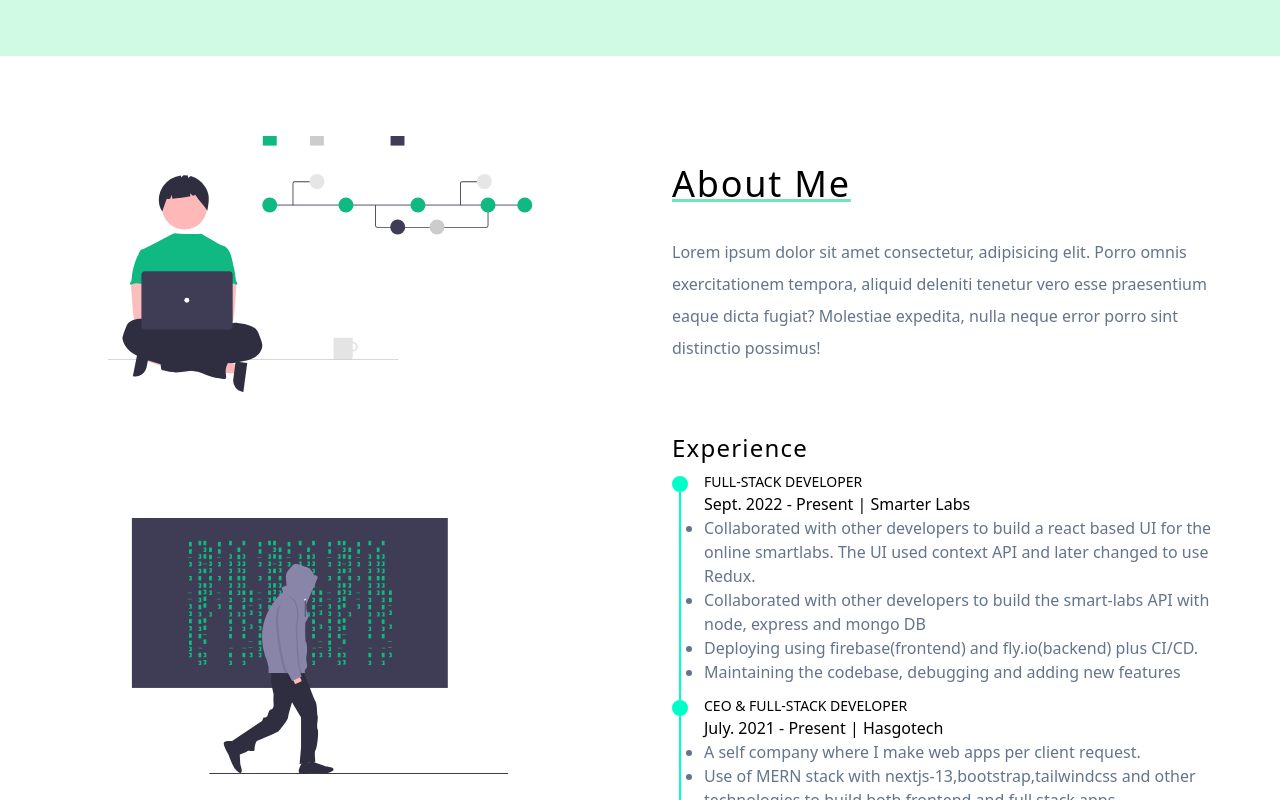
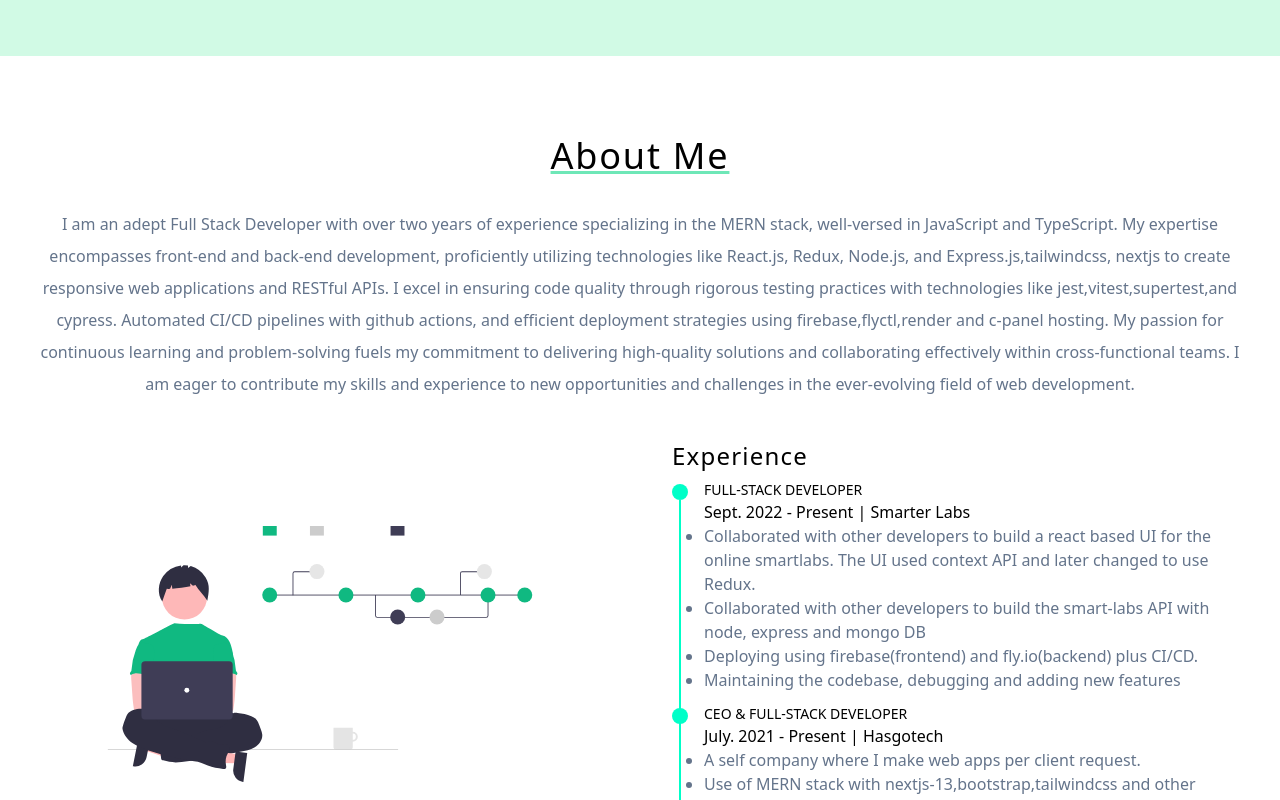
Before and after one commit to BulegaHassan/personal-porfolio, a React (Vite) app: page / in a window 1280 px wide. Shown: the part 620-1420 px from the top of the page. Built offline with nearby package versions, Linux system fonts and the light colour scheme.

Commit message:
modify components for testing adjust some code in componets to align with testing add data-testid attribute for testing

```diff
--- a/src/components/About.jsx
+++ b/src/components/About.jsx
@@ -4,19 +4,30 @@ const About = () => {
     <section
       className='bg-white pt-20 dark:bg-slate-800 dark:text-white dark:border-l-8 dark:border-emerald-100'
       id='about'
+      role='region'
     >
-      <div className='mx-auto max-w-7xl  px-8 grid  md:grid-cols-2 items-center gap-16'>
-        <img src={aboutSvg} className='w-full h-64' />
+      <div className='mx-auto max-w-7xl  px-8 grid  md:grid-cols-1 items-center gap-16'>
         <article>
-          <h2 className='text-4xl font-medium tracking-wider capitalize underline decoration-emerald-300 dark:decoration-dotted'>
+          <h2 role="heading" className='text-4xl font-medium tracking-wider text-center capitalize underline decoration-emerald-300 dark:decoration-dotted'>
             about me
           </h2>
 
-          <p className='text-slate-500 dark:text-slate-300 mt-8 leading-loose'>
-            Lorem ipsum dolor sit amet consectetur, adipisicing elit. Porro
-            omnis exercitationem tempora, aliquid deleniti tenetur vero esse
-            praesentium eaque dicta fugiat? Molestiae expedita, nulla neque
-            error porro sint distinctio possimus!
+          <p className='text-slate-500 md:text-center dark:text-slate-300 mt-8 leading-loose'>
+            I am an adept Full Stack Developer with over two years of experience
+            specializing in the MERN stack, well-versed in JavaScript and
+            TypeScript. My expertise encompasses front-end and back-end
+            development, proficiently utilizing technologies like React.js,
+            Redux, Node.js, and Express.js,tailwindcss, nextjs to create responsive web applications
+            and RESTful APIs. I excel in ensuring code quality through rigorous
+            testing practices with technologies like jest,vitest,supertest,and cypress.
+             Automated CI/CD pipelines with github actions, and efficient
+            deployment strategies using firebase,flyctl,render and c-panel hosting.
+            My passion for continuous learning and
+            problem-solving fuels my commitment to delivering high-quality
+            solutions and collaborating effectively within cross-functional
+            teams. I am eager to contribute my skills and experience to new
+            opportunities and challenges in the ever-evolving field of web
+            development.
           </p>
         </article>
       </div>
--- a/src/components/Academic.jsx
+++ b/src/components/Academic.jsx
@@ -4,11 +4,12 @@ export const Academic = ({ academic }) => {
     <section
       className='bg-white py-0 dark:bg-slate-800 dark:text-white dark:border-l-8 dark:border-emerald-100'
       id='education'
+      data-testid='academic'
     >
       <div className='mx-auto max-w-7xl  px-8 grid  md:grid-cols-2 items-center gap-16'>
         <img
           src={educImg}
-          alt='man reading math'
+          alt='man reading a math book'
           className='w-full h-64 hover:animate-pulse'
         />
         <article>
--- a/src/components/Footer.jsx
+++ b/src/components/Footer.jsx
@@ -7,7 +7,7 @@ const Footer = () => {
         <span className='text-sm text-gray-500 sm:text-center dark:text-gray-400'>
           © 2023{" "}
           <a href='https://flowbite.com/' className='hover:underline'>
-            FullStack<span className='text-emerald-600'>Pro™</span>
+            FullStack<span className='text-emerald-600'>Dev™</span>
           </a>
           . All Rights Reserved.
         </span>
@@ -24,17 +24,26 @@ const Footer = () => {
           </li>
           <li className='pr-2'>
             <a href='#'>
-              <FaGithubSquare className='h-4 w-4 text-slate-500 hover:text-black duration-300' />
+              <FaGithubSquare
+                className='h-4 w-4 text-slate-500 hover:text-black duration-300 '
+                data-testid='github-icon'
+              />
             </a>
           </li>
           <li className='pr-2'>
             <a href='#'>
-              <FaLinkedin className='h-4 w-4 text-slate-500 hover:text-black duration-300' />
+              <FaLinkedin
+                className='h-4 w-4 text-slate-500 hover:text-black duration-300 '
+                data-testid='linkedin-icon'
+              />
             </a>
           </li>
           <li>
             <a href='#'>
-              <FaTwitterSquare className='h-4 w-4 text-slate-500 hover:text-black duration-300' />
+              <FaTwitterSquare
+                className='h-4 w-4 text-slate-500 hover:text-black duration-300 '
+                data-testid='twitter-icon'
+              />
             </a>
           </li>
         </ul>
--- a/src/components/Hero.jsx
+++ b/src/components/Hero.jsx
@@ -2,11 +2,11 @@ import heroImg from "../assets/hero_dev.svg";
 import { FaGithubSquare, FaLinkedin, FaTwitterSquare } from "react-icons/fa";
 const Hero = () => {
   return (
-    <section className='bg-emerald-100 py-24 dark:bg-slate-800 dark:text-white dark:border-x-8 dark:border-emerald-100'>
+    <section role="region" className='bg-emerald-100 py-24 dark:bg-slate-800 dark:text-white dark:border-x-8 dark:border-emerald-100'>
       <div className=' mx-auto max-w-7xl  px-8  grid  md:grid-cols-2 items-center gap-8'>
         <article>
-          <h1 className='text-7xl font-bold tracking-wider'>
-            I&lsquo;m Hassan Bulega
+          <h1 role="heading" className='text-7xl font-bold tracking-wider'>
+            I'm Hassan Bulega
           </h1>
           <p className='mt-4 text-3xl text-slate-700 capitalize tracking-wide dark:text-white'>
             Full Stack Engineer
@@ -17,19 +17,32 @@ const Hero = () => {
           </p>
           <div className='flex gap-x-4 mt-4'>
             <a href='#'>
-              <FaGithubSquare className='h-8 w-8 text-slate-500 hover:text-black duration-300' />
+              <FaGithubSquare
+                className='h-8 w-8 text-slate-500 hover:text-black duration-300'
+                data-testid='github-icon'
+              />
             </a>
             <a href='#'>
-              <FaLinkedin className='h-8 w-8 text-slate-500 hover:text-black duration-300' />
+              <FaLinkedin
+                className='h-8 w-8 text-slate-500 hover:text-black duration-300'
+                data-testid='linkedin-icon'
+              />
             </a>
             <a href='#'>
-              <FaTwitterSquare className='h-8 w-8 text-slate-500 hover:text-black duration-300' />
+              <FaTwitterSquare
+                className='h-8 w-8 text-slate-500 hover:text-black duration-300'
+                data-testid='twitter-icon'
+              />
             </a>
           </div>
         </article>
 
         <article className='hidden md:block '>
-          <img src={heroImg} className='h-80 lg:h-96' />
+          <img
+            src={heroImg}
+            alt='man coding on a laptop with an extended screen'
+            className='h-80 lg:h-96'
+          />
         </article>
       </div>
     </section>
--- a/src/components/ProjectCard.jsx
+++ b/src/components/ProjectCard.jsx
@@ -1,8 +1,12 @@
 // import { FaGithubSquare, FaTwitterSquare } from "react-icons/fa";
 // import { TbWorldWww } from "react-icons/tb";
-const ProjectCard = ({  img, title, text }) => {
+const ProjectCard = ({ img, title, text }) => {
   return (
-    <article className='bg-white rounded-lg shadow-md block hover:shadow-xl duration-300 hover:translate-x-1 hover:translate-y-1 dark:bg-slate-800'>
+    <article
+      className='bg-white rounded-lg shadow-md block hover:shadow-xl duration-300 hover:translate-x-1 hover:translate-y-1 dark:bg-slate-800'
+      id='project-card'
+      data-testid='project-card'
+    >
       <img
         src={img}
         alt={title}
--- a/src/components/Projects.jsx
+++ b/src/components/Projects.jsx
@@ -5,6 +5,7 @@ const Projects = () => {
     <section
       className='py-10 dark:bg-slate-800 dark:text-white dark:border-x-8 dark:border-emerald-400'
       id='projects'
+      data-testid='projects'
     >
       <h2 className='text-center text-4xl font-medium tracking-wider capitalize underline underline-offset-8 decoration-emerald-300 dark:decoration-dotted'>
         Projects
--- a/src/components/Switcher.jsx
+++ b/src/components/Switcher.jsx
@@ -15,7 +15,12 @@ export default function Switcher() {
 
   return (
     <>
-      <DarkModeSwitch checked={darkSide} onChange={toggleDarkMode} size={30} />
+      <DarkModeSwitch
+        checked={darkSide}
+        onChange={toggleDarkMode}
+        size={30}
+        data-testid='switcher'
+      />
     </>
   );
 }
--- a/src/components/Works.jsx
+++ b/src/components/Works.jsx
@@ -1,14 +1,16 @@
-import workImg from "../assets/working.svg";
+import aboutSvg from "../assets/about_dev.svg";
+
 export const Works = ({ works }) => {
   return (
     <section
       className='bg-white py-10 dark:bg-slate-800 dark:text-white dark:border-l-8 dark:border-emerald-100'
       id='experience'
+      data-testid='works'
     >
       <div className='mx-auto max-w-7xl  px-8 grid  md:grid-cols-2 items-center gap-16'>
         <img
-          src={workImg}
-          alt='man past big screen with code'
+          src={aboutSvg}
+          alt='man sitted with laptop'
           className='w-full h-64 hover:animate-pulse'
         />
         <article>
```
